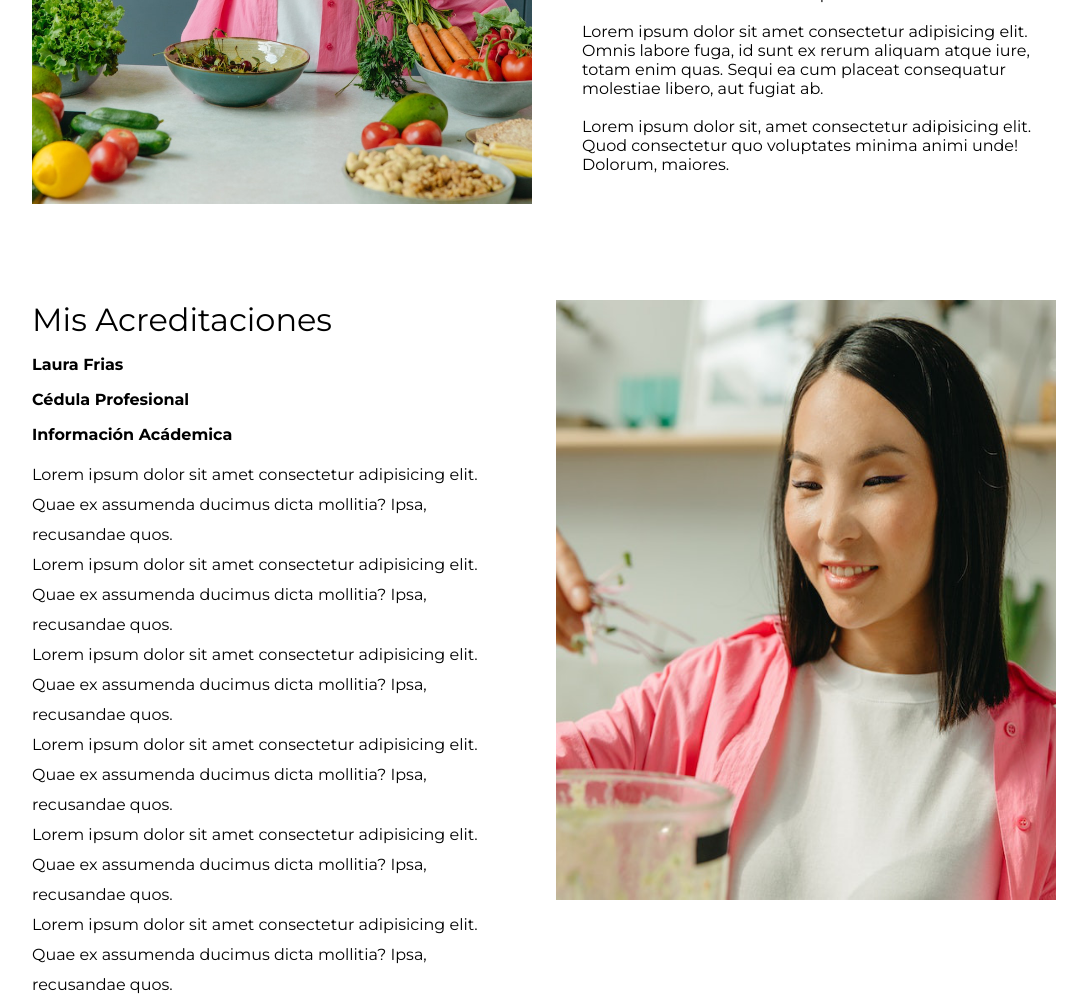
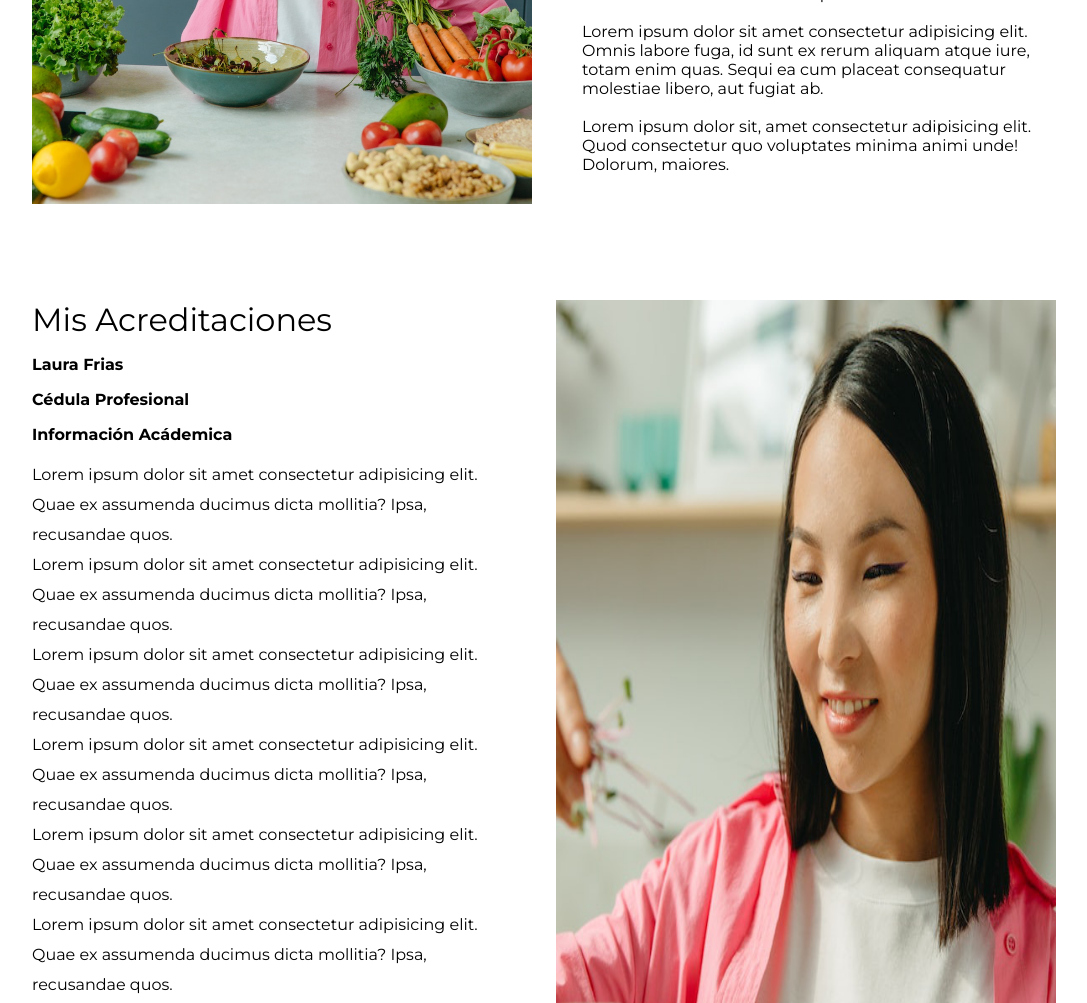
Before and after one commit to AndresRamirez917/100-sitios-jav-60, a plain HTML site: page acerca.html in a window 1280 px wide. Shown: the part 834-1837 px from the top of the page, without its empty margins (96-1183 px from the left). Drawn offline with Linux system fonts and the light colour scheme; no server answers.

Commit message:
first commit

```diff
--- a/scss/mobile.scss
+++ b/scss/mobile.scss
@@ -149,7 +149,7 @@
         .about-row-2 {
             display: block;
             img {
-                width: 70%;
+                width: 100%;
                 height: 80%;
             }
         }
--- a/scss/styles.scss
+++ b/scss/styles.scss
@@ -455,7 +455,7 @@ span {
             }
             img {
                 width: 500px;
-                height: 600px;
+                height: 900px;
                 text-align: center;
                 margin:  0 auto;
                 display: block;
```
Also changed, not shown: scss/mobile.css, scss/styles.css, 1 other file.
